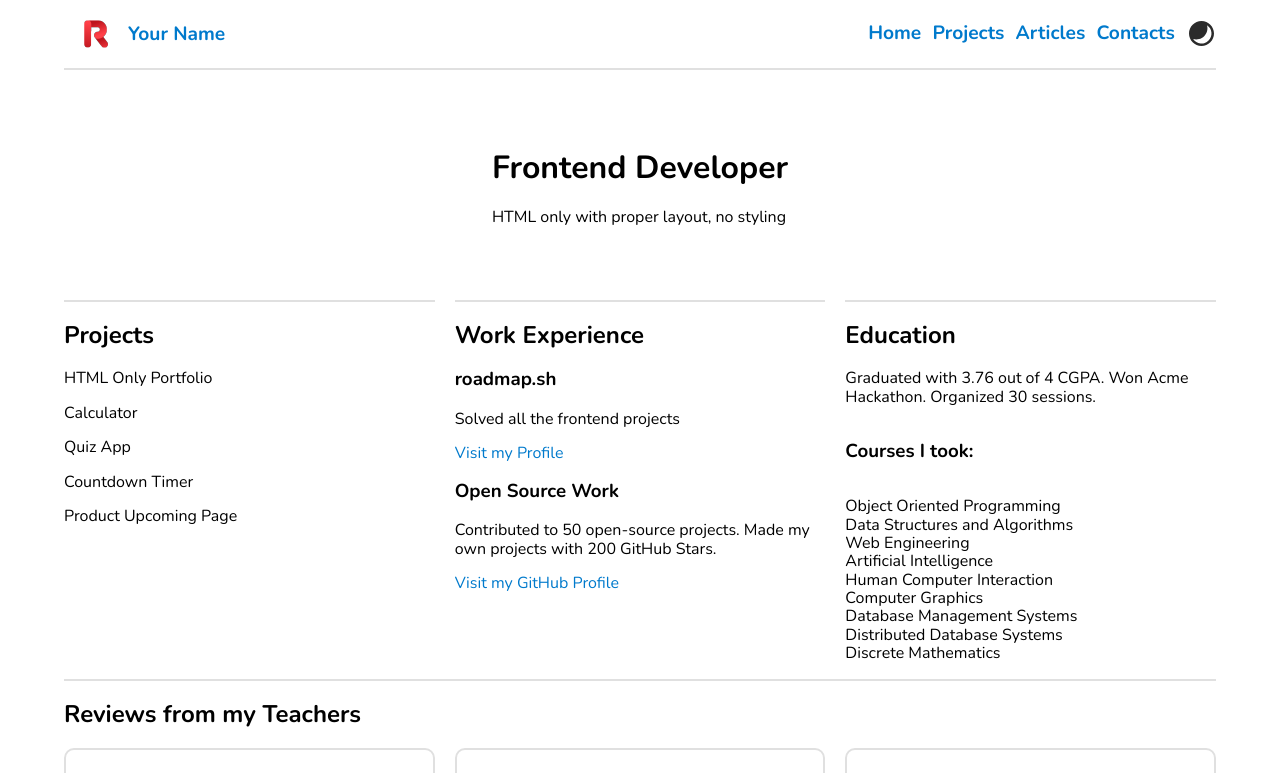
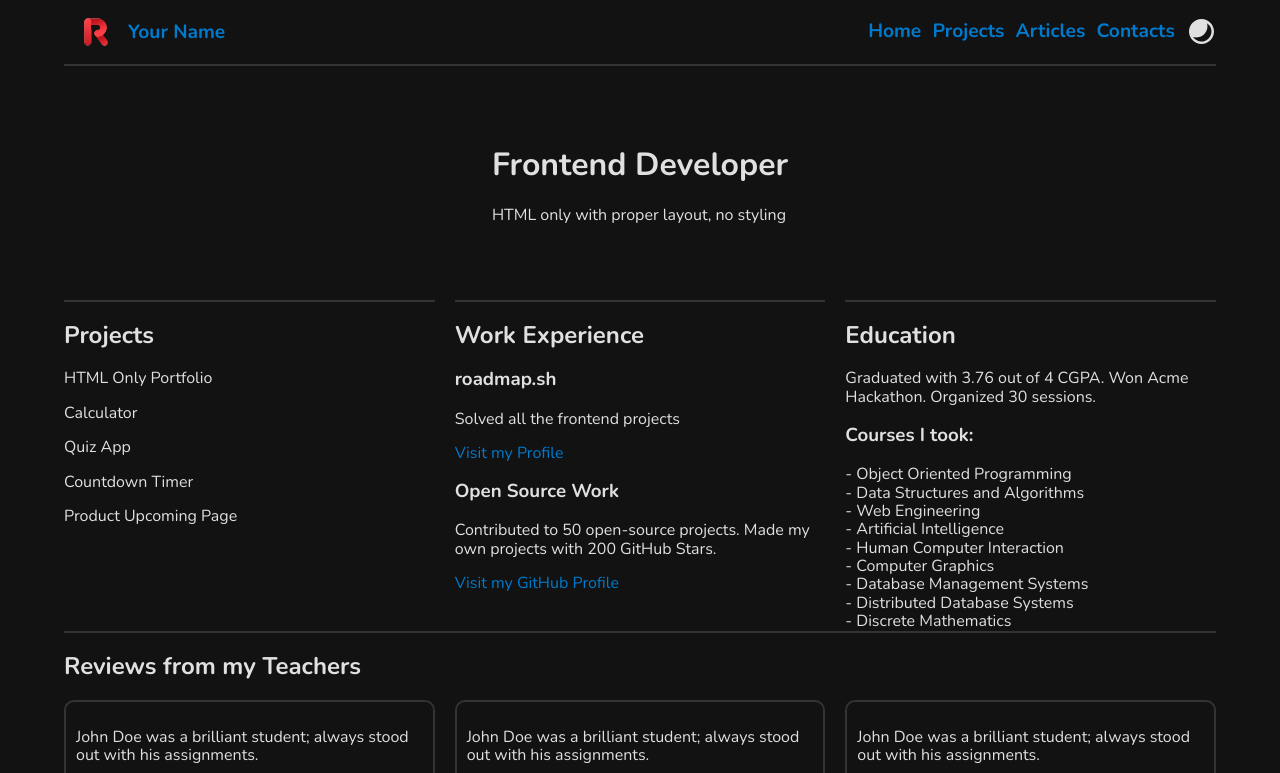
Before and after one commit to Gurov540/Personal-Portfolio, a plain HTML site: page index.html in a window 1280 px wide. Both pictures are taken after a click on the button "Toggle theme". Shown: the top 773 px of the page. Drawn offline with nearby package versions, Linux system fonts and the light colour scheme.

Commit message:
add them switch button

```diff
--- a/index.html
+++ b/index.html
@@ -44,8 +44,17 @@
           <li class="nav__item">
             <a href="contact-page.html" class="nav__link">Contacts</a>
           </li>
-          <button class="theme-switch" aria-label="Toggle theme">
-            <img src="assets/Contrast.svg" alt="Theme">
+          <button class="theme-switch" aria-label="Toggle theme" id="theme-toggle">
+            <svg width="30" height="30" viewBox="0 0 30 30" fill="currentColor" xmlns="http://www.w3.org/2000/svg">
+              <g clip-path="url(#clip0_2_577)">
+              <path d="M15.5 27C8.59625 27 3 21.4037 3 14.5C3 7.59625 8.59625 2 15.5 2C22.4037 2 28 7.59625 28 14.5C28 21.4037 22.4037 27 15.5 27ZM7.16125 20.0312C7.98286 21.2605 9.06683 22.2923 10.3351 23.0523C11.6034 23.8123 13.0245 24.2816 14.4959 24.4264C15.9674 24.5712 17.4526 24.3879 18.8448 23.8897C20.2369 23.3915 21.5012 22.5908 22.5466 21.5452C23.5921 20.4997 24.3927 19.2353 24.8908 17.8432C25.3888 16.451 25.572 14.9657 25.4271 13.4943C25.2822 12.0228 24.8127 10.6018 24.0526 9.3336C23.2925 8.06538 22.2606 6.98149 21.0312 6.16C21.5702 8.08278 21.5875 10.1144 21.0814 12.0461C20.5752 13.9778 19.5639 15.7398 18.1513 17.1513C16.74 18.5637 14.9781 19.5749 13.0467 20.081C11.1152 20.5872 9.08385 20.57 7.16125 20.0312Z" fill="#currentColor"/>
+              </g>
+              <defs>
+              <clipPath id="clip0_2_577">
+              <rect width="30" height="30" fill="white"/>
+              </clipPath>
+              </defs>
+            </svg>
           </button>
         </ul>
       </nav>
@@ -155,4 +164,5 @@
       </div>
     </footer>
   </body>
+  <script src="javascripts/script.js"></script>
 </html>
--- a/javascripts/script.js
+++ b/javascripts/script.js
@@ -0,0 +1,23 @@
+// Функция для установки темы
+function setTheme(theme) {
+  document.documentElement.setAttribute("data-theme", theme);
+  localStorage.setItem("theme", theme);
+}
+
+// Получение сохраненной темы из localStorage
+function loadTheme() {
+  const savedTheme = localStorage.getItem("theme") || "light";
+  setTheme(savedTheme);
+}
+
+document.addEventListener("DOMContentLoaded", () => {
+  loadTheme();
+
+  const themeToggleButton = document.getElementById("theme-toggle");
+
+  themeToggleButton.addEventListener("click", () => {
+    const currentTheme = document.documentElement.getAttribute("data-theme");
+    const newTheme = currentTheme === "light" ? "dark" : "light";
+    setTheme(newTheme);
+  });
+});
--- a/styles/main.css
+++ b/styles/main.css
@@ -11,9 +11,9 @@
 [data-theme="dark"] {
   --background-color: #121212;
   --text-color: #e0e0e0;
-  --accent-color: #bb86fc;
-  --accent-hover-color: #9f63d6;
-  --accent-active-color: #7e3eb0;
+  --accent-color: #007acc;
+  --accent-hover-color: #005bb5;
+  --accent-active-color: #014594;
   --border-color: #333;
 }
 
@@ -27,6 +27,7 @@ body {
 ul {
   list-style: none;
   padding: 0;
+  margin: 0;
 }
 a {
   color: var(--accent-color);
@@ -90,11 +91,14 @@ li:hover::after {
   width: 100%;
 }
 .theme-switch {
-  background-color: #fff;
+  background-color: var(--background-color);
   border: none;
   padding: 0;
   display: flex;
   justify-content: center;
+}
+.theme-switch svg {
+  color: var(--text-color);
 }
 .header__intro {
   height: 100%;
@@ -119,7 +123,6 @@ li:hover::after {
 .projects__list {
   padding-left: 0;
   text-wrap: nowrap;
-  margin: 0;
 }
 .projects__item {
   margin-bottom: 1rem;
@@ -131,7 +134,10 @@ li:hover::after {
   margin-top: 0;
 }
 .education p {
-  margin-top: 0;
+  margin: 0;
+}
+.education__item::before {
+  content: "- ";
 }
 
 /* footer */
@@ -153,7 +159,6 @@ li:hover::after {
   text-align: center;
   margin-top: 2rem;
   padding: 1rem;
-  border-top: 2px solid var(--border-color);
 }
 
 @media (max-width: 768px) {
```
